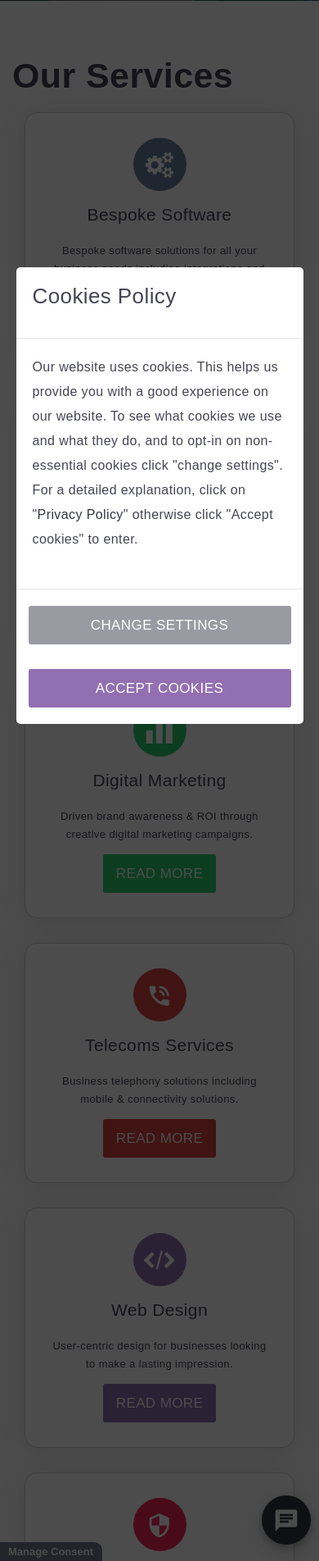
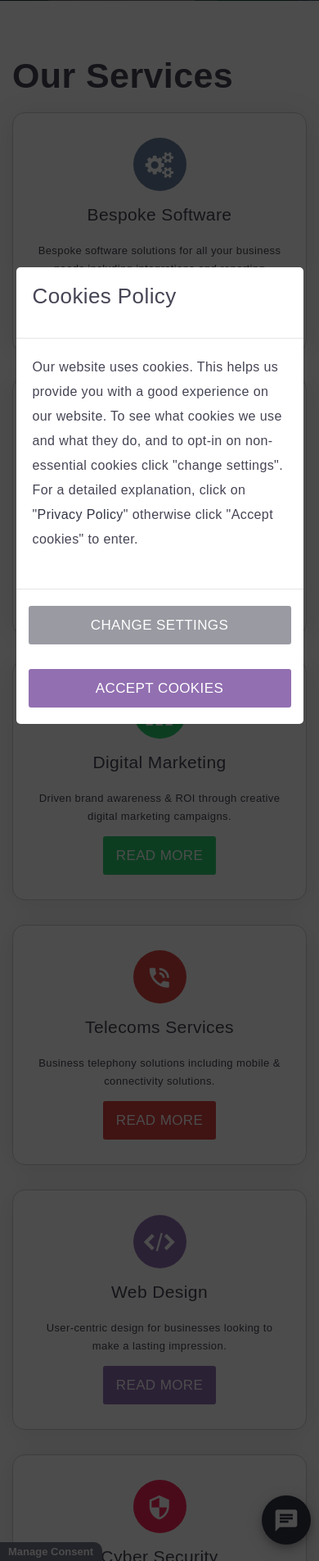
Before and after one commit to daz7474/Netmatters-HTML-Assignment, a PHP site: page / in a window 390 px wide. Shown: the part 696-2600 px from the top of the page at 82% size. Run offline with PHP 8.4, Linux system fonts and the light colour scheme; some web fonts are replaced.

Commit message:
Correct width on mobile

```diff
--- a/css/style.css
+++ b/css/style.css
@@ -384,12 +384,13 @@ button {
   }
 }
 .services-heading-bottom {
-  font-size: 25px;
   text-align: center;
   padding: 0 15px;
   margin: 30px auto -70px;
 }
 .services-heading-bottom a {
+  font-weight: 600;
+  font-size: 25px;
   color: #454555;
 }
 .services-heading-bottom a:hover {
@@ -751,8 +752,6 @@ button {
   .card {
     flex: 1 1 100%;
     max-width: 100%;
-    margin-left: 15px;
-    margin-right: 15px;
   }
   .card:last-child {
     margin-bottom: 0;
--- a/scss/_services.scss
+++ b/scss/_services.scss
@@ -41,12 +41,13 @@
   //  Bottom heading
 
   &-bottom {
-    font-size: 25px;
     text-align: center;
     padding: 0 15px;
     margin: 30px auto -70px;
 
     & a {
+      font-weight: 600;
+      font-size: 25px;
       color: $dark-grey;
 
       &:hover {
@@ -123,8 +124,6 @@
   @include mq('xs') {
     flex: 1 1 100%;
     max-width: 100%;
-    margin-left: 15px;
-    margin-right: 15px;
 
     &:last-child {
       margin-bottom: 0;
```
Also changed, not shown: 1 other file.
